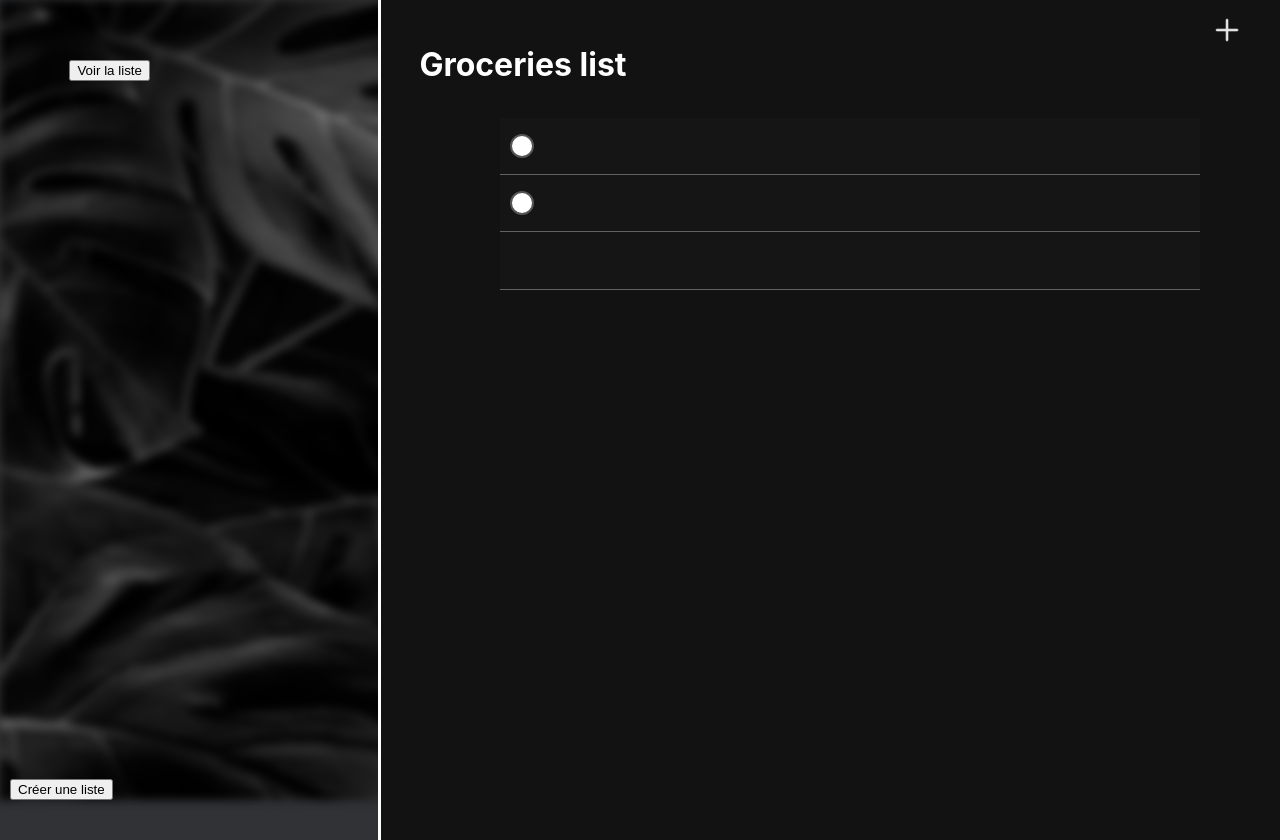
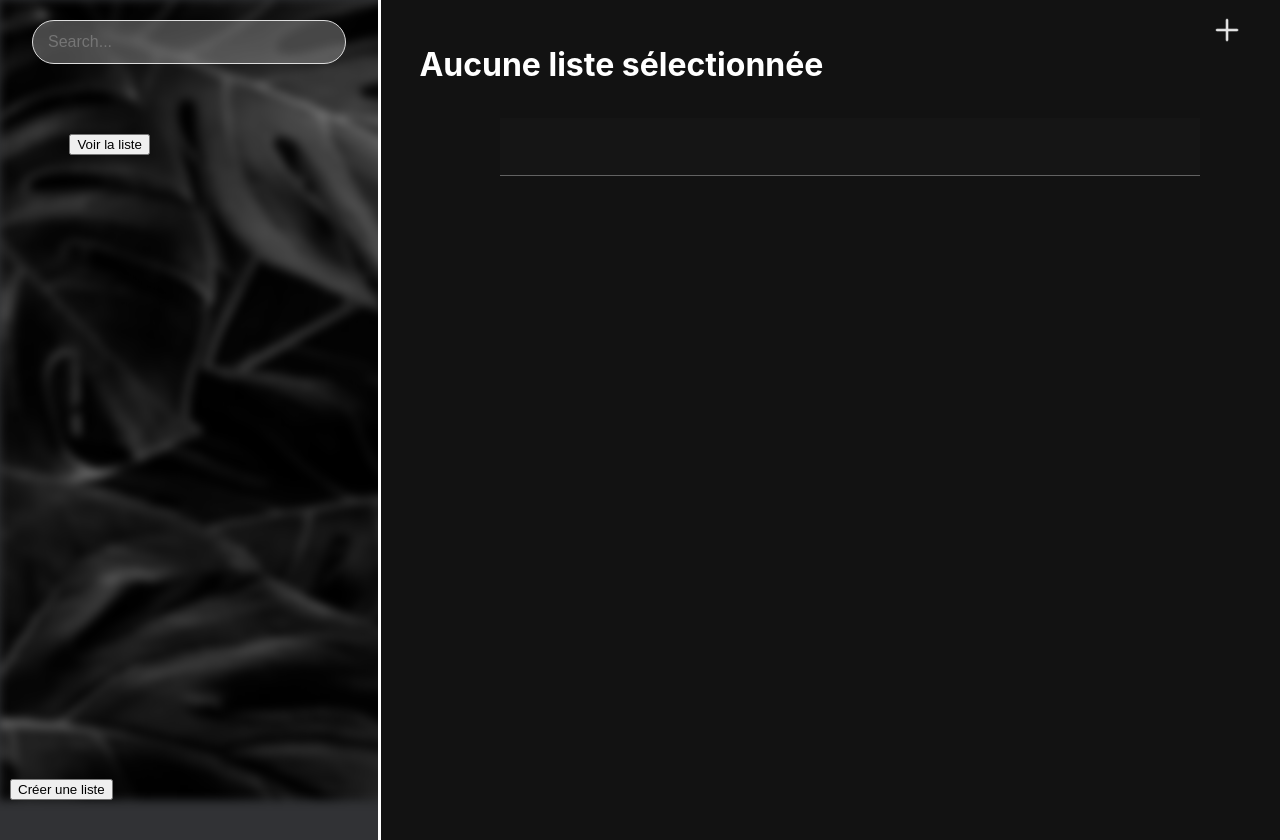
Before and after one commit to Nicode611/to-do-list-react, a React (Create React App) app in the folder to-do-list/: page / in a window 1280 px wide. Built offline with nearby package versions, Linux system fonts and the light colour scheme.

Commit message:
link du layout tasks aux lists

```diff
--- a/to-do-list/src/App.js
+++ b/to-do-list/src/App.js
@@ -1,6 +1,6 @@
 import './App.css';
 import ToolsSection from './layout/ToolsSection/ToolsSection';
-import ListSection from './layout/ListSection/ListSection';
+import ListSection from './layout/TasksSection/TasksSection';
 
 function App() {
 
--- a/to-do-list/src/components/ListIconsContainer/ListIcon/ListIcon.jsx
+++ b/to-do-list/src/components/ListIconsContainer/ListIcon/ListIcon.jsx
@@ -9,7 +9,7 @@ function ListIcon({uniqueKey, name, color, selected, event}) {
     let dispatch = useDispatch();
 
     return (
-        <div className={`list-icon ${selected ? 'selected' : ''}`} onClick={() => {dispatch(selectList(uniqueKey)) ; console.log(uniqueKey)}}>
+        <div className={`list-icon ${selected ? 'selected' : ''}`} onClick={() => {dispatch(selectList(uniqueKey))}}>
             <div className='list-del-icon' onClick={() => {event(uniqueKey)}}>X</div>
             <span>{name}</span>
             <div className='list-color-dot' style={{background: `${color}`}}></div>
--- a/to-do-list/src/components/SearchBar/SearchBar.jsx
+++ b/to-do-list/src/components/SearchBar/SearchBar.jsx
@@ -8,9 +8,9 @@ const SearchBar = ({ data }) => {
     setSearchTerm(event.target.value.toLowerCase());
   };
 
-  const filteredData = data.filter((item) =>
+  /* const filteredData = data.filter((item) =>
     item.toLowerCase().includes(searchTerm)
-  );
+  ); */
 
   return (
       <input
--- a/to-do-list/src/components/ListContainer/ListContainer.jsx
+++ b/to-do-list/src/components/TasksContainer/TasksContainer.jsx
@@ -1,10 +1,12 @@
 import React from 'react'
-import { useState,useEffect } from 'react'
-import "./ListContainer.css"
+import { useSelector } from 'react-redux';
+import "./TasksContainer.css"
 
 function ListContainer(addTask) {
 
-    let [list, setList] = useState([]);
+     // State for the selected list
+    let list = useSelector(state => state.lists.value.find(list => list.selected === true)) || { tasks: [] };
+
 
     let addTaskToList = () => {
 
@@ -14,20 +16,16 @@ function ListContainer(addTask) {
     return (
         <div className='list-container'>
             <ul className='task-container'>
-                <li className='task-element'>
+            {list.tasks.map((task) => (
+                    <li className='task-element'>
                     <label class="custom-checkbox">
                         <input type="checkbox" />
                         <span class="circle"></span>
                         <input type="text" class="checkbox-label" />
                     </label>
                 </li>
-                <li className='task-element'>
-                    <label class="custom-checkbox">
-                        <input type="checkbox" />
-                        <span class="circle"></span>
-                        <input type="text" class="checkbox-label" />
-                    </label>
-                </li>
+                ))}
+
                 <li className='add-task'>
                 </li>
             </ul>
--- a/to-do-list/src/layout/ListSection/ListSection.jsx
+++ b/to-do-list/src/layout/TasksSection/TasksSection.jsx
@@ -1,14 +1,16 @@
 import React from 'react'
+import { useSelector } from 'react-redux';
 import { useState } from 'react';
 import PlusIcon from "../../assets/icons/plus-icon.png";
-import "./ListSection.css";
+import "./TasksSection.css";
 
-import ListContainer from '../../components/ListContainer/ListContainer';
+import ListContainer from '../../components/TasksContainer/TasksContainer';
 
-function ListSection(selectedList) {
+function ListSection() {
 
-    // State for selected List
-    let [list, setList] = useState([])
+    // State for the selected list
+    let list = useSelector(state => state.lists.value.find(list => list.selected === true)) || { name: "Aucune liste sélectionnée" };
+
 
     //State to add Task
     let [task, setTask] = useState(false)
@@ -24,7 +26,7 @@ function ListSection(selectedList) {
                 <img className='add-task-icon' src={PlusIcon} alt="" onClick={handleAddTask}/>
             </div>
             <div className='list-title-container'>
-                <h2 className='list-title'>Groceries list</h2>
+                <h2 className='list-title'>{list.name}</h2>
             </div>
             <ListContainer addTask={task}></ListContainer>
         </div>
--- a/to-do-list/src/layout/ToolsSection/ToolsSection.jsx
+++ b/to-do-list/src/layout/ToolsSection/ToolsSection.jsx
@@ -1,10 +1,13 @@
 import React, { useState } from 'react';
+import { useSelector } from 'react-redux';
 import "./ToolsSection.css";
 import ListIconsContainer from '../../components/ListIconsContainer/ListIconsContainer';
 import AddListModal from '../../components/AddListModal/AddListModal';
 import SearchBar from '../../components/SearchBar/SearchBar';
 
 function ToolsSection() {
+
+    let lists = useSelector(state => state.lists.value)
 
     // State for modal
     let [modal, setModal] = useState(false);
@@ -15,7 +18,7 @@ function ToolsSection() {
     return (
         <div className='tools-section'>
             {/* Passer la liste au composant SearchBar */}
-            {/* <SearchBar data={listInfos}></SearchBar>   */}
+            <SearchBar data={lists}></SearchBar>
 
             <button className='create-list-button' onClick={openCloseModal}>Créer une liste</button>
 
--- a/to-do-list/src/redux/slices/listsSlices.js
+++ b/to-do-list/src/redux/slices/listsSlices.js
@@ -34,8 +34,6 @@ export const listsSlice = createSlice({
 
                 // Basculer l'état sélectionné de la nouvelle liste
                 list.selected = !list.selected;
-            } else {
-                console.log(id)
             }
         }
         }
```
Also changed, not shown: to-do-list/src/components/TasksContainer/TasksContainer.css (renamed from to-do-list/src/components/ListContainer/ListContainer.css), to-do-list/src/layout/TasksSection/TasksSection.css (renamed from to-do-list/src/layout/ListSection/ListSection.css).
